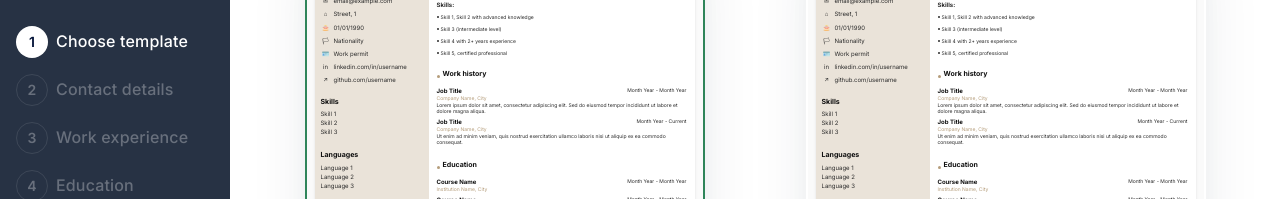
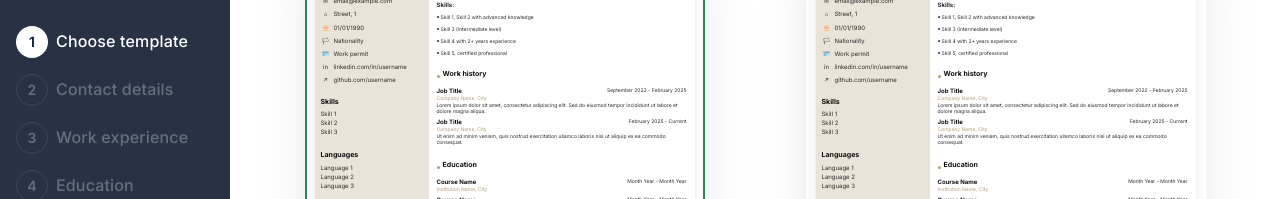
Before and after one commit to MishaKompaniec/make-cv, a Next.js app: page /create-cv in a window 1280 px wide. Shown: the part 222-421 px from the top of the page. Built offline with nearby package versions, Linux system fonts and the light colour scheme; what @react-pdf/renderer would draw is missing.

Commit message:
feat: integrate work experience data from localStorage into Template 1 preview with dynamic rendering and conditional section visibility

```diff
--- a/src/components/pdf/templates/template-1/template-preview.tsx
+++ b/src/components/pdf/templates/template-1/template-preview.tsx
@@ -16,16 +16,28 @@ type ContactDetailsPreviewData = {
   workPermit?: string;
 };
 
+type WorkExperiencePreviewItem = {
+  id: string;
+  jobTitle: string;
+  companyName: string;
+  city: string;
+  startDate?: { month: number; year: number };
+  endDate?: { month: number; year: number };
+  description: string;
+};
+
 interface TemplatePreview1Props {
   sidebarColor?: string;
   mode?: "placeholder" | "data";
   contactDetails?: ContactDetailsPreviewData;
+  workExperience?: WorkExperiencePreviewItem[];
 }
 
 export function TemplatePreview1({
   sidebarColor = "#EAE3D9",
   mode = "placeholder",
   contactDetails,
+  workExperience,
 }: TemplatePreview1Props) {
   const isPlaceholder = mode === "placeholder";
 
@@ -63,6 +75,27 @@ export function TemplatePreview1({
       </div>
     </div>
   );
+
+  const monthLong = [
+    "January",
+    "February",
+    "March",
+    "April",
+    "May",
+    "June",
+    "July",
+    "August",
+    "September",
+    "October",
+    "November",
+    "December",
+  ];
+
+  const formatMonthYear = (d?: { month: number; year: number }) => {
+    if (!d) return "";
+    const label = monthLong[d.month - 1] ?? "";
+    return label ? `${label} ${d.year}` : "";
+  };
 
   const fullName = isPlaceholder
     ? "John Doe"
@@ -106,13 +139,21 @@ export function TemplatePreview1({
   const sidebarSkill2 = isPlaceholder ? "Skill 2" : "";
   const sidebarSkill3 = isPlaceholder ? "Skill 3" : "";
 
+  const showSidebarSkills =
+    isPlaceholder || Boolean(sidebarSkill1 || sidebarSkill2 || sidebarSkill3);
+
   const language1 = isPlaceholder ? "Language 1" : "";
   const language2 = isPlaceholder ? "Language 2" : "";
   const language3 = isPlaceholder ? "Language 3" : "";
 
+  const showLanguages =
+    isPlaceholder || Boolean(language1 || language2 || language3);
+
   const summary = isPlaceholder
     ? "Lorem ipsum dolor sit amet, consectetur adipiscing elit. Sed do eiusmod tempor incididunt ut labore et dolore magna aliqua. Ut enim ad minim veniam, quis nostrud exercitation ullamco laboris."
     : "";
+
+  const showSummary = isPlaceholder || Boolean(summary.trim());
 
   const mainSkillsLabel = isPlaceholder ? "Skills:" : "";
   const mainSkill1 = isPlaceholder
@@ -122,19 +163,42 @@ export function TemplatePreview1({
   const mainSkill3 = isPlaceholder ? "Skill 4 with 2+ years experience" : "";
   const mainSkill4 = isPlaceholder ? "Skill 5, certified professional" : "";
 
-  const workTitle = isPlaceholder ? "Work history" : "";
-  const workItem1Title = isPlaceholder ? "Job Title" : "";
-  const workItem1Date = isPlaceholder ? "Month Year - Month Year" : "";
-  const workItem1Subtitle = isPlaceholder ? "Company Name, City" : "";
-  const workItem1Body = isPlaceholder
-    ? "Lorem ipsum dolor sit amet, consectetur adipiscing elit. Sed do eiusmod tempor incididunt ut labore et dolore magna aliqua."
+  const showMainSkills =
+    isPlaceholder ||
+    Boolean(
+      mainSkill1 || mainSkill2 || mainSkill3 || mainSkill4 || mainSkillsLabel,
+    );
+
+  const workTitle =
+    isPlaceholder || (workExperience && workExperience.length > 0)
+      ? "Work history"
       : "";
-  const workItem2Title = isPlaceholder ? "Job Title" : "";
-  const workItem2Date = isPlaceholder ? "Month Year - Current" : "";
-  const workItem2Subtitle = isPlaceholder ? "Company Name, City" : "";
-  const workItem2Body = isPlaceholder
-    ? "Ut enim ad minim veniam, quis nostrud exercitation ullamco laboris nisi ut aliquip ex ea commodo consequat."
-    : "";
+  const placeholderWork = [
+    {
+      id: "p1",
+      jobTitle: "Job Title",
+      companyName: "Company Name",
+      city: "City",
+      startDate: { month: 9, year: 2022 },
+      endDate: { month: 2, year: 2025 },
+      description:
+        "Lorem ipsum dolor sit amet, consectetur adipiscing elit. Sed do eiusmod tempor incididunt ut labore et dolore magna aliqua.",
+    },
+    {
+      id: "p2",
+      jobTitle: "Job Title",
+      companyName: "Company Name",
+      city: "City",
+      startDate: { month: 2, year: 2025 },
+      endDate: undefined,
+      description:
+        "Ut enim ad minim veniam, quis nostrud exercitation ullamco laboris nisi ut aliquip ex ea commodo consequat.",
+    },
+  ];
+
+  const workItems = isPlaceholder ? placeholderWork : (workExperience ?? []);
+
+  const showWorkHistory = isPlaceholder || workItems.length > 0;
 
   const educationTitle = isPlaceholder ? "Education" : "";
   const eduItem1Title = isPlaceholder ? "Course Name" : "";
@@ -146,6 +210,19 @@ export function TemplatePreview1({
   const eduItem2Body = isPlaceholder
     ? "Duis aute irure dolor in reprehenderit in voluptate velit esse cillum dolore eu fugiat nulla pariatur."
     : "";
+
+  const showEducation =
+    isPlaceholder ||
+    Boolean(
+      educationTitle ||
+      eduItem1Title ||
+      eduItem1Date ||
+      eduItem1Subtitle ||
+      eduItem2Title ||
+      eduItem2Date ||
+      eduItem2Subtitle ||
+      eduItem2Body,
+    );
 
   return (
     <div className={styles.preview}>
@@ -160,6 +237,7 @@ export function TemplatePreview1({
         {renderLine("in", linkedIn)}
         {renderLine("↗", git)}
 
+        {showSidebarSkills && (
           <div className={styles.section}>
             {renderText(
               "div",
@@ -170,7 +248,9 @@ export function TemplatePreview1({
             {renderText("div", styles.item, sidebarSkill2)}
             {renderText("div", styles.item, sidebarSkill3)}
           </div>
+        )}
 
+        {showLanguages && (
           <div className={styles.section}>
             {renderText(
               "div",
@@ -181,42 +261,87 @@ export function TemplatePreview1({
             {renderText("div", styles.item, language2)}
             {renderText("div", styles.item, language3)}
           </div>
+        )}
       </div>
 
       <div className={styles.main}>
         {renderText("div", styles.name, fullName)}
         {renderText("div", styles.jobTitle, jobTitle)}
-        {renderText("div", styles.summary, summary)}
 
+        {showSummary && renderText("div", styles.summary, summary)}
+
+        {showMainSkills && (
+          <>
             {renderText("div", styles.label, mainSkillsLabel)}
             {renderBulletRow(mainSkill1)}
             {renderBulletRow(mainSkill2)}
             {renderBulletRow(mainSkill3)}
             {renderBulletRow(mainSkill4)}
+          </>
+        )}
 
+        {showWorkHistory && (
           <div className={styles.section}>
             <div className={styles.sectionHeader}>
               <div className={`${styles.sectionDot}${ghostClass(workTitle)}`} />
               {renderText("div", styles.sectionTitle, workTitle)}
             </div>
-          <div className={styles.workItem}>
+            {workItems.map((item) => {
+              const title = isPlaceholder
+                ? item.jobTitle
+                : (item.jobTitle ?? "");
+              const company = isPlaceholder
+                ? item.companyName
+                : (item.companyName ?? "");
+              const cityLine = isPlaceholder ? item.city : (item.city ?? "");
+
+              const subtitle =
+                cityLine.trim().length > 0
+                  ? `${company}${company ? ", " : ""}${cityLine}`
+                  : company;
+
+              const startLabel = formatMonthYear(item.startDate);
+              const endLabel = item.endDate
+                ? formatMonthYear(item.endDate)
+                : "Current";
+              const body = isPlaceholder
+                ? item.description
+                : (item.description ?? "");
+
+              return (
+                <div key={item.id} className={styles.workItem}>
                   <div className={styles.workHeader}>
-              {renderText("div", styles.workTitle, workItem1Title)}
-              {renderText("div", styles.workDate, workItem1Date)}
+                    {renderText("div", styles.workTitle, title)}
+                    {isPlaceholder ? (
+                      renderText(
+                        "div",
+                        styles.workDate,
+                        `${startLabel} - ${endLabel}`,
+                      )
+                    ) : (
+                      <div
+                        className={`${styles.workDate}${ghostClass(startLabel)}`}
+                      >
+                        <div>{startLabel || NBSP}</div>
+                        <div>{endLabel || NBSP}</div>
                       </div>
-            {renderText("div", styles.workSubtitle, workItem1Subtitle)}
-            {renderText("div", styles.workBody, workItem1Body)}
-          </div>
-          <div className={styles.workItem}>
-            <div className={styles.workHeader}>
-              {renderText("div", styles.workTitle, workItem2Title)}
-              {renderText("div", styles.workDate, workItem2Date)}
-            </div>
-            {renderText("div", styles.workSubtitle, workItem2Subtitle)}
-            {renderText("div", styles.workBody, workItem2Body)}
-          </div>
+                    )}
                   </div>
 
+                  {subtitle ? (
+                    <div className={styles.workSubtitle}>{subtitle}</div>
+                  ) : null}
+
+                  {body.trim() ? (
+                    <div className={styles.workBody}>{body}</div>
+                  ) : null}
+                </div>
+              );
+            })}
+          </div>
+        )}
+
+        {showEducation && (
           <div className={styles.section}>
             <div className={styles.sectionHeader}>
               <div
@@ -240,6 +365,7 @@ export function TemplatePreview1({
               {renderText("div", styles.workBody, eduItem2Body)}
             </div>
           </div>
+        )}
       </div>
     </div>
   );
```
Also changed, not shown: src/components/cv-preview/cv-preview.tsx (+16 -0 lines). Lines whose indentation alone changed are shown as unchanged.
